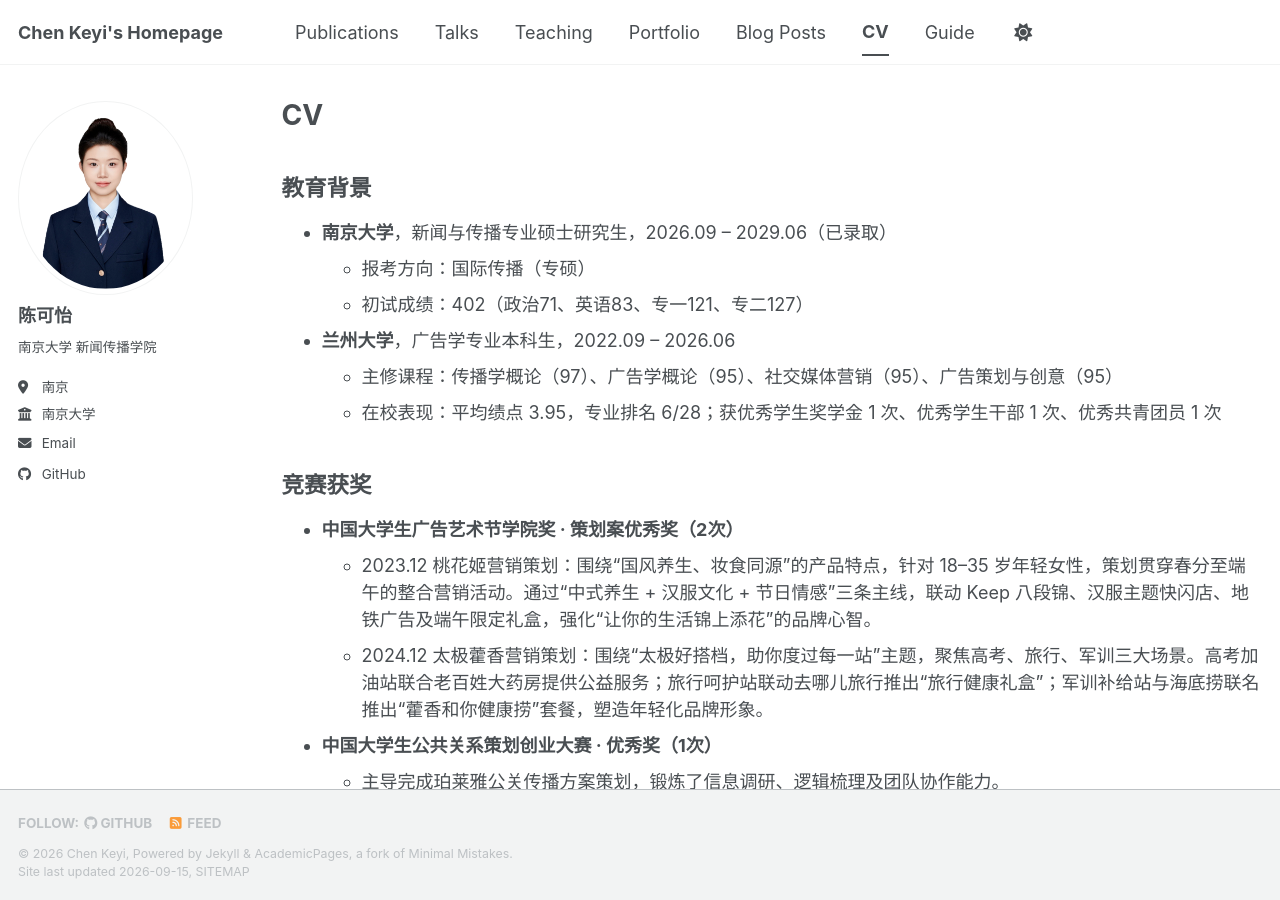
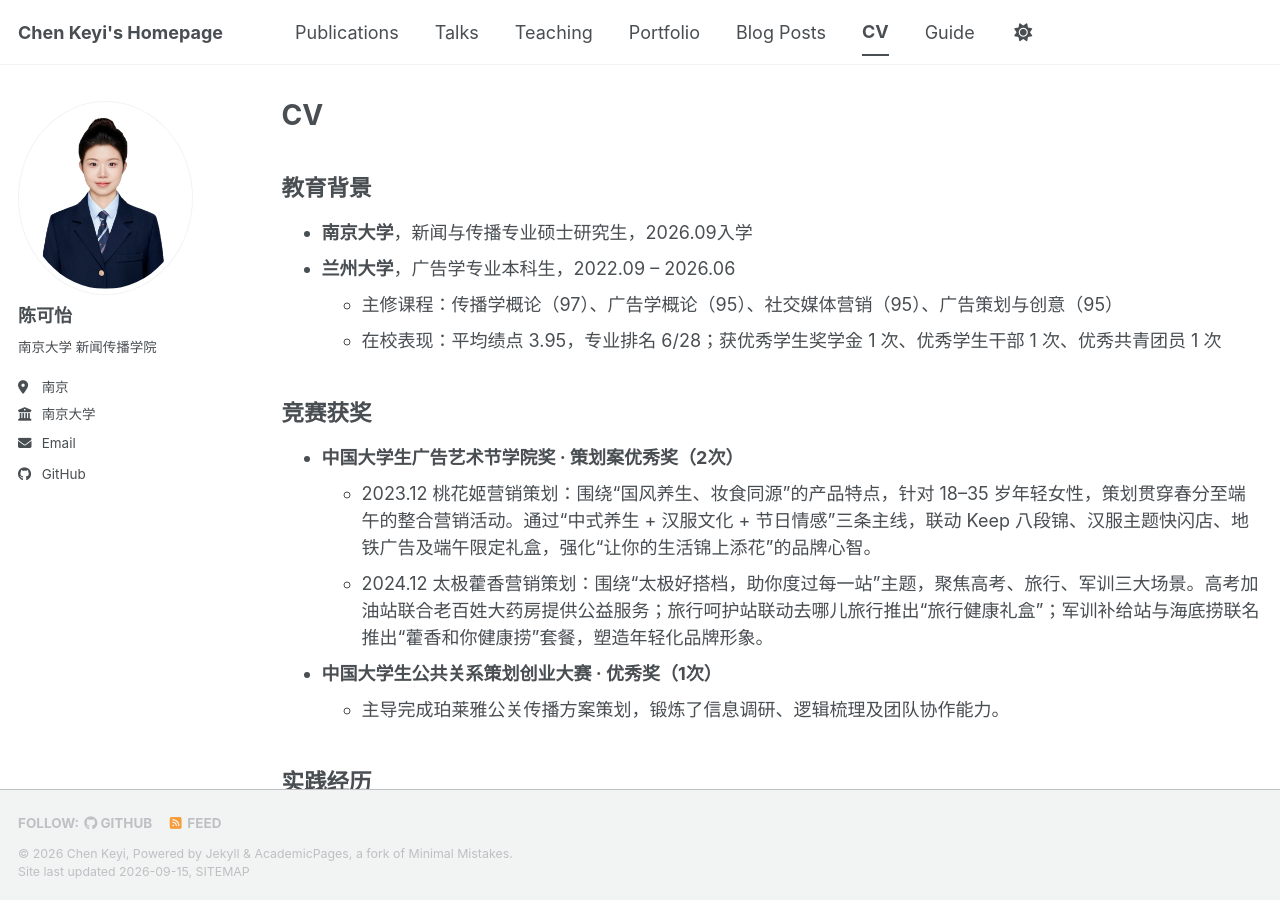
Before and after one commit to ChenKeyi0301/ChenKeyi0301.github.io, a Jekyll site: the page built from _pages/cv.md, in a window 1280 px wide and 900 px high. Built offline with Jekyll 4.4.1, drawn with Linux system fonts in a browser that asks for light colours; a style sheet for code colours, icons or effects is not loaded.

Commit message:
Update education background in cv.md
Simplified the education section by removing detailed exam scores and clarifying enrollment date.

```diff
--- a/_pages/cv.md
+++ b/_pages/cv.md
@@ -11,9 +11,7 @@ redirect_from:
 
 ## 教育背景
 
-* **南京大学**，新闻与传播专业硕士研究生，2026.09 – 2029.06（已录取）
-  * 报考方向：国际传播（专硕）
-  * 初试成绩：402（政治71、英语83、专一121、专二127）
+* **南京大学**，新闻与传播专业硕士研究生，2026.09入学
 * **兰州大学**，广告学专业本科生，2022.09 – 2026.06
   * 主修课程：传播学概论（97）、广告学概论（95）、社交媒体营销（95）、广告策划与创意（95）
   * 在校表现：平均绩点 3.95，专业排名 6/28；获优秀学生奖学金 1 次、优秀学生干部 1 次、优秀共青团员 1 次
```
